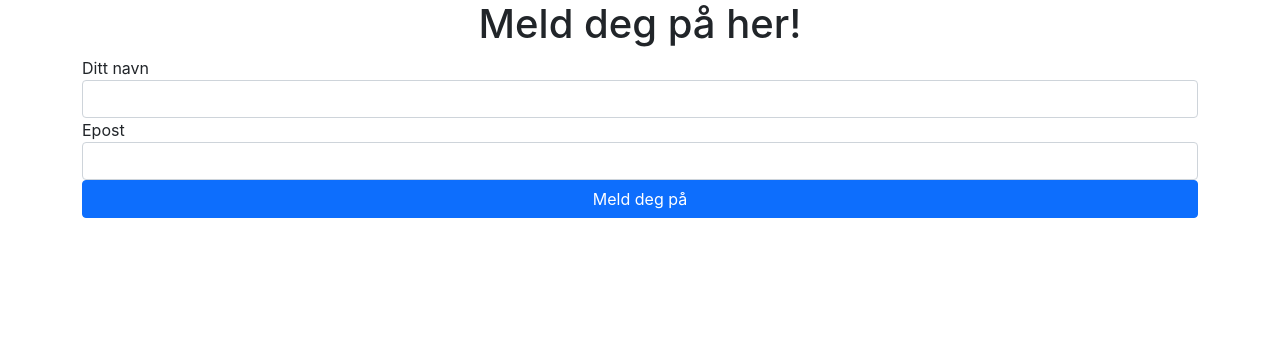
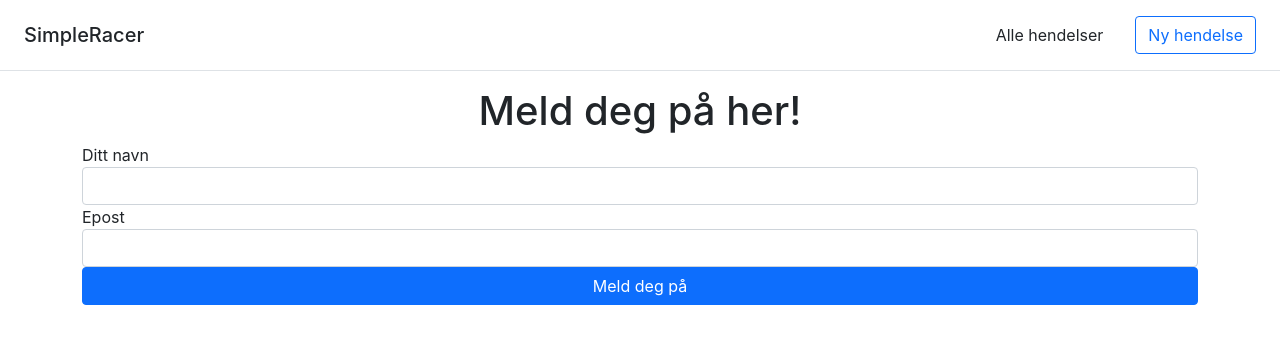
Before and after one commit to taraldga/simpleracer, a Next.js app in the folder frontend/: page /races/join in a window 1280 px wide. Shown: the top 344 px of the page. Built offline with nearby package versions, Linux system fonts and the light colour scheme.

Commit message:
feat: create navbanner

```diff
--- a/frontend/pages/_document.tsx
+++ b/frontend/pages/_document.tsx
@@ -1,19 +1,38 @@
-import Document, { Html, Head, Main, NextScript } from 'next/document'
+import Document, { Html, Head, Main, NextScript } from "next/document";
+import Link from "next/link";
 
 class MyDocument extends Document {
   render() {
     return (
       <Html>
         <Head>
-          <link href="https://cdn.jsdelivr.net/npm/bootstrap@5.1.3/dist/css/bootstrap.min.css" rel="stylesheet" integrity="sha384-1BmE4kWBq78iYhFldvKuhfTAU6auU8tT94WrHftjDbrCEXSU1oBoqyl2QvZ6jIW3" crossOrigin="anonymous" />
+          <link
+            href="https://cdn.jsdelivr.net/npm/bootstrap@5.1.3/dist/css/bootstrap.min.css"
+            rel="stylesheet"
+            integrity="sha384-1BmE4kWBq78iYhFldvKuhfTAU6auU8tT94WrHftjDbrCEXSU1oBoqyl2QvZ6jIW3"
+            crossOrigin="anonymous"
+          />
         </Head>
         <body>
+          <div className="d-flex justify-content-between align-items-center p-3 px-md-4 mb-3 bg-white border-bottom box-shadow">
+            <Link href="/"><a className="text-dark"><h5 className="my-0 mr-md-auto font-weight-normal">SimpleRacer</h5></a></Link>
+            <div className="d-flex justify-content-between align-items-center">
+              <nav className="my-2 my-md-0 mr-md-3">
+                <Link href="/races">
+                  <a className="p-2 text-dark mx-4">Alle hendelser</a>
+                </Link>
+              </nav>
+              <Link href="/races/new">
+                <a className="btn btn-outline-primary">Ny hendelse</a>
+              </Link>
+            </div>
+          </div>
           <Main />
           <NextScript />
         </body>
       </Html>
-    )
+    );
   }
 }
 
-export default MyDocument
+export default MyDocument;
--- a/frontend/pages/index.tsx
+++ b/frontend/pages/index.tsx
@@ -11,7 +11,7 @@ const Home: NextPage = () => {
   return (
     <div className={styles.container}>
       <Head>
-        <title>Create Next App</title>
+        <title>SimpleRacer</title>
         <meta name="description" content="Generated by create next app" />
         <link rel="icon" href="/favicon.ico" />
 
--- a/frontend/styles/globals.css
+++ b/frontend/styles/globals.css
@@ -4,4 +4,10 @@ body {
   margin: 0;
   font-family: -apple-system, BlinkMacSystemFont, Segoe UI, Roboto, Oxygen,
     Ubuntu, Cantarell, Fira Sans, Droid Sans, Helvetica Neue, sans-serif;
+  }
+a {
+  text-decoration: none;
 }
+a:hover {
+  text-decoration: underline;
+}
```
